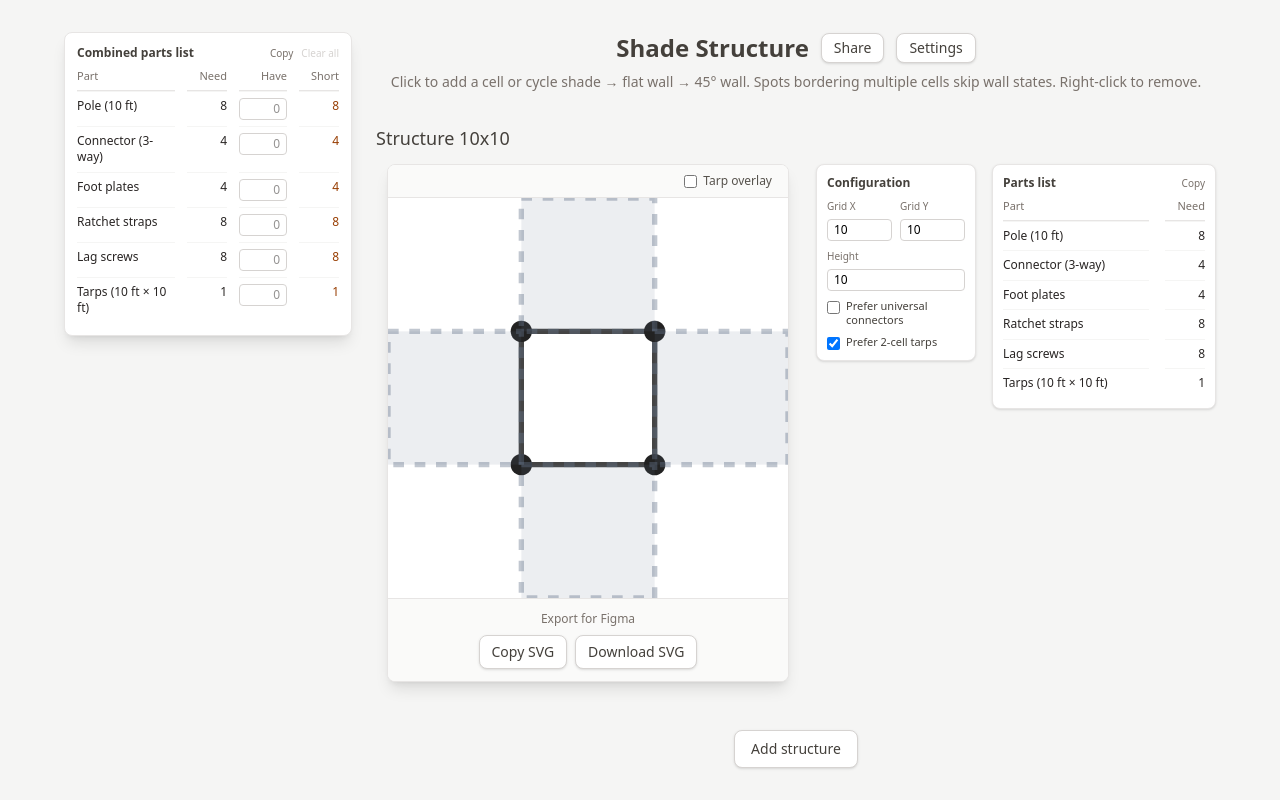
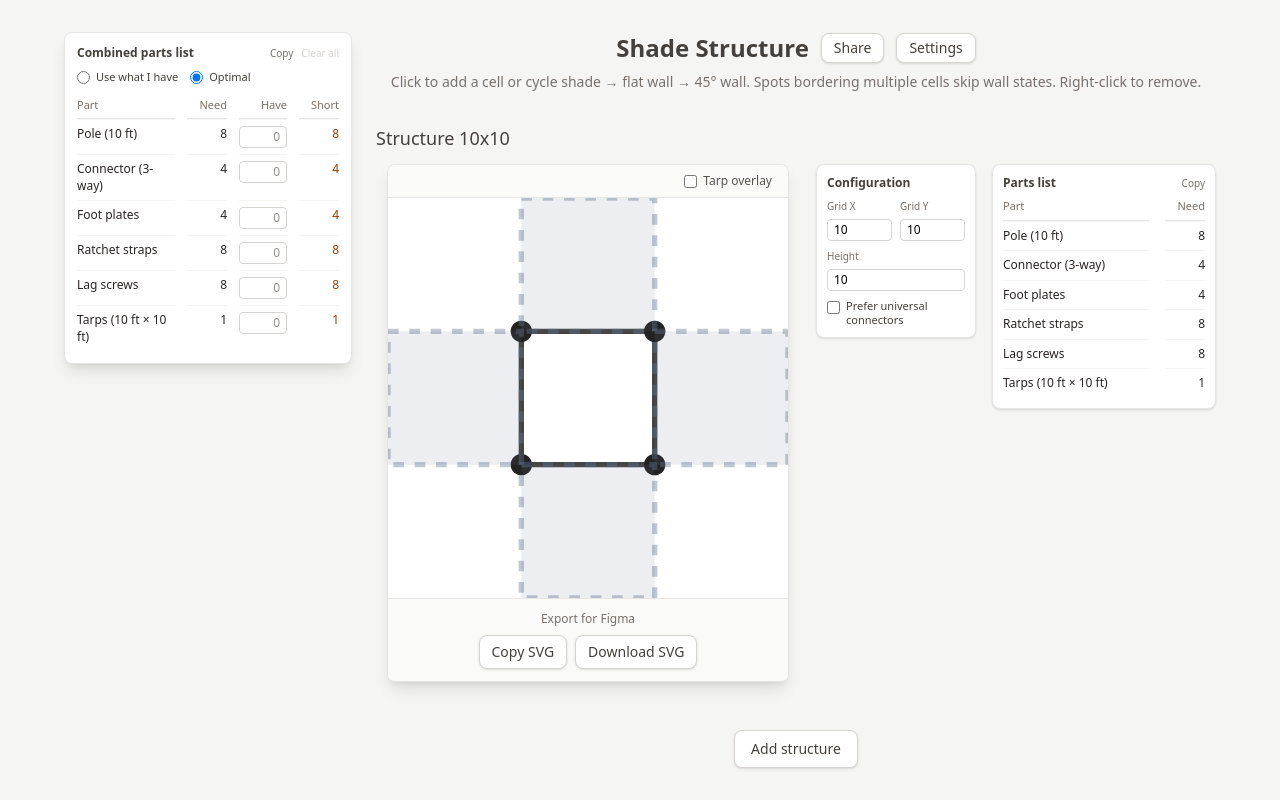
Before and after one commit to andrewpurcell/shade-structure, a React (Vite) app: page / in a window 1280 px wide. Built offline with nearby package versions, Linux system fonts and the light colour scheme.

Commit message:
optimal tarp vs use what i have

```diff
--- a/src/App.tsx
+++ b/src/App.tsx
@@ -1,4 +1,4 @@
-import { useState, useCallback, useEffect, Fragment } from "react";
+import { useState, useCallback, useEffect, useMemo, useId, Fragment } from "react";
 import {
   type ShapeState,
   type Point,
@@ -23,7 +23,6 @@ export interface ShapeConfig {
   gridSizeY: number;
   height: number;
   preferUniversalConnectors: boolean;
-  prefer2CellTarps: boolean;
 }
 
 const defaultConfig: ShapeConfig = {
@@ -31,8 +30,9 @@ const defaultConfig: ShapeConfig = {
   gridSizeY: 10,
   height: 10,
   preferUniversalConnectors: false,
-  prefer2CellTarps: true,
 };
+
+type TarpMode = "optimal" | "use-inventory";
 
 interface StructureEntry {
   id: string;
@@ -123,19 +123,15 @@ interface TarpOverlay {
   cells: Array<{ c: number; r: number }>;
 }
 
-function computeTarpOverlays(
-  config: ShapeConfig,
-  state: ShapeState,
-): TarpOverlay[] {
+function tarpInventoryKey(w: number, h: number): string {
+  const lo = Math.min(w, h);
+  const hi = Math.max(w, h);
+  return `tarp:${lo}x${hi}`;
+}
+
+function computeOptimalTarpOverlays(state: ShapeState): TarpOverlay[] {
   const cellKeys = [...state.cells];
   if (cellKeys.length === 0) return [];
-
-  if (!config.prefer2CellTarps) {
-    return cellKeys.map((k) => ({
-      kind: "single" as const,
-      cells: [parseCellKey(k)],
-    }));
-  }
 
   const cellSet = new Set(cellKeys);
   const leftCells = cellKeys.filter((k) => {
@@ -194,6 +190,49 @@ function computeTarpOverlays(
   return overlays;
 }
 
+function splitPairsUsingInventory(
+  overlays: TarpOverlay[],
+  gx: number,
+  gy: number,
+  remainingSingles: Map<string, number>,
+): TarpOverlay[] {
+  const key = tarpInventoryKey(gx, gy);
+  const result: TarpOverlay[] = [];
+  for (const overlay of overlays) {
+    if (overlay.kind === "single") {
+      result.push(overlay);
+      continue;
+    }
+    const available = remainingSingles.get(key) ?? 0;
+    if (available >= 2) {
+      remainingSingles.set(key, available - 2);
+      for (const cell of overlay.cells) {
+        result.push({ kind: "single", cells: [cell] });
+      }
+    } else {
+      result.push(overlay);
+    }
+  }
+  return result;
+}
+
+function computeTarpOverlays(
+  config: ShapeConfig,
+  state: ShapeState,
+  tarpMode: TarpMode,
+  remainingSingles?: Map<string, number>,
+): TarpOverlay[] {
+  const cellKeys = [...state.cells];
+  if (cellKeys.length === 0) return [];
+
+  const optimal = computeOptimalTarpOverlays(state);
+  if (tarpMode === "optimal" || !remainingSingles) return optimal;
+
+  const gx = Math.max(1, config.gridSizeX);
+  const gy = Math.max(1, config.gridSizeY);
+  return splitPairsUsingInventory(optimal, gx, gy, remainingSingles);
+}
+
 function tarpOverlayDimensions(
   overlay: TarpOverlay,
   gx: number,
@@ -207,6 +246,8 @@ function tarpOverlayDimensions(
 function computePartsBreakdown(
   config: ShapeConfig,
   state: ShapeState,
+  tarpMode: TarpMode,
+  remainingSingles?: Map<string, number>,
 ): PartsBreakdown {
   const gx = Math.max(1, config.gridSizeX);
   const gy = Math.max(1, config.gridSizeY);
@@ -214,7 +255,12 @@ function computePartsBreakdown(
 
   const breakdown = emptyPartsBreakdown();
 
-  const overlays = computeTarpOverlays(config, state);
+  const overlays = computeTarpOverlays(
+    config,
+    state,
+    tarpMode,
+    remainingSingles,
+  );
   if (overlays.length > 0) {
     const canonical = (a: number, b: number) =>
       [Math.min(a, b), Math.max(a, b)] as const;
@@ -330,6 +376,72 @@ function mergePartsBreakdowns(breakdowns: PartsBreakdown[]): PartsBreakdown {
   return merged;
 }
 
+function inventorySinglesBudget(inventory: Inventory): Map<string, number> {
+  const budget = new Map<string, number>();
+  for (const [key, count] of Object.entries(inventory)) {
+    if (key.startsWith("tarp:") && count > 0) {
+      budget.set(key, count);
+    }
+  }
+  return budget;
+}
+
+function computeCombinedPartsBreakdown(
+  structures: StructureEntry[],
+  tarpMode: TarpMode,
+  inventory: Inventory,
+): PartsBreakdown {
+  const remainingSingles =
+    tarpMode === "use-inventory"
+      ? inventorySinglesBudget(inventory)
+      : undefined;
+  const breakdowns = structures.map((s) =>
+    computePartsBreakdown(
+      s.config,
+      s.state,
+      tarpMode,
+      remainingSingles,
+    ),
+  );
+  return mergePartsBreakdowns(breakdowns);
+}
+
+function computeStructureBreakdowns(
+  structures: StructureEntry[],
+  tarpMode: TarpMode,
+  inventory: Inventory,
+): PartsBreakdown[] {
+  const remainingSingles =
+    tarpMode === "use-inventory"
+      ? inventorySinglesBudget(inventory)
+      : undefined;
+  return structures.map((s) =>
+    computePartsBreakdown(s.config, s.state, tarpMode, remainingSingles),
+  );
+}
+
+function computeTarpOverlaysForStructure(
+  structures: StructureEntry[],
+  structureIndex: number,
+  tarpMode: TarpMode,
+  inventory: Inventory,
+): TarpOverlay[] {
+  const remainingSingles =
+    tarpMode === "use-inventory"
+      ? inventorySinglesBudget(inventory)
+      : undefined;
+  for (let i = 0; i < structureIndex; i++) {
+    const s = structures[i]!;
+    computeTarpOverlays(s.config, s.state, tarpMode, remainingSingles);
+  }
+  const entry = structures[structureIndex]!;
+  return computeTarpOverlays(
+    entry.config,
+    entry.state,
+    tarpMode,
+    remainingSingles,
+  );
+}
 
 interface PartEntry {
   key: string;
@@ -544,11 +656,13 @@ type Inventory = Record<string, number>;
 interface AppSettings {
   figmaScale: number;
   showTarpOverlay: boolean;
+  tarpMode: TarpMode;
 }
 
 const defaultSettings: AppSettings = {
   figmaScale: DEFAULT_FIGMA_SCALE,
   showTarpOverlay: false,
+  tarpMode: "optimal",
 };
 
 function loadSettings(): AppSettings {
@@ -562,9 +676,11 @@ function loadSettings(): AppSettings {
     const record = parsed as {
       figmaScale?: unknown;
       showTarpOverlay?: unknown;
+      tarpMode?: unknown;
     };
     const figmaScale = record.figmaScale;
     const showTarpOverlay = record.showTarpOverlay;
+    const tarpMode = record.tarpMode;
     return {
       figmaScale:
         typeof figmaScale === "number" &&
@@ -574,6 +690,10 @@ function loadSettings(): AppSettings {
           : DEFAULT_FIGMA_SCALE,
       showTarpOverlay:
         typeof showTarpOverlay === "boolean" ? showTarpOverlay : false,
+      tarpMode:
+        tarpMode === "use-inventory" || tarpMode === "optimal"
+          ? tarpMode
+          : "optimal",
     };
   } catch {
     return { ...defaultSettings };
@@ -852,6 +972,7 @@ function ShapeCanvas({
   config,
   state,
   showTarpOverlay,
+  tarpOverlays,
   onCycleAdjacentSpot,
   onRemoveCell,
   onRemoveSideShade,
@@ -859,6 +980,7 @@ function ShapeCanvas({
   config: ShapeConfig;
   state: ShapeState;
   showTarpOverlay: boolean;
+  tarpOverlays: TarpOverlay[];
   onCycleAdjacentSpot: (c: number, r: number) => void;
   onRemoveCell: (c: number, r: number) => void;
   onRemoveSideShade: (c: number, r: number) => void;
@@ -917,7 +1039,7 @@ function ShapeCanvas({
   const displayWidth = (DISPLAY_SIZE * viewWS) / L;
   const displayHeight = (DISPLAY_SIZE * viewHS) / L;
   const viewBoxScaled = `${viewMinXS} ${viewMinYS} ${viewWS} ${viewHS}`;
-  const tarpOverlays = showTarpOverlay ? computeTarpOverlays(config, state) : [];
+  const visibleOverlays = showTarpOverlay ? tarpOverlays : [];
 
   return (
     <svg
@@ -1000,7 +1122,7 @@ function ShapeCanvas({
             }}
           />
         ))}
-        {tarpOverlays.map((overlay, i) => {
+        {visibleOverlays.map((overlay, i) => {
           const cs = overlay.cells.map((cell) => cell.c);
           const rs = overlay.cells.map((cell) => cell.r);
           const x = Math.min(...cs);
@@ -1146,19 +1268,15 @@ function PartsListRows({
 }
 
 function PartsList({
-  config,
-  state,
+  breakdown,
   title = "Parts list",
   className = "",
 }: {
-  config: ShapeConfig;
-  state: ShapeState;
+  breakdown: PartsBreakdown;
   title?: string;
   className?: string;
 }) {
-  const entries = partsBreakdownToEntries(
-    computePartsBreakdown(config, state),
-  );
+  const entries = partsBreakdownToEntries(breakdown);
   const tsv = entriesToTsv(entries);
 
   return (
@@ -1182,17 +1300,24 @@ function CombinedPartsList({
   structures,
   className = "",
   inventory,
+  tarpMode,
+  onTarpModeChange,
   onSetHave,
   onClearInventory,
 }: {
   structures: StructureEntry[];
   className?: string;
   inventory: Inventory;
+  tarpMode: TarpMode;
+  onTarpModeChange: (mode: TarpMode) => void;
   onSetHave: (key: string, have: number) => void;
   onClearInventory: () => void;
 }) {
-  const breakdown = mergePartsBreakdowns(
-    structures.map((s) => computePartsBreakdown(s.config, s.state)),
+  const radioGroupName = useId();
+  const breakdown = computeCombinedPartsBreakdown(
+    structures,
+    tarpMode,
+    inventory,
   );
   const entries = partsBreakdownToEntries(breakdown);
   const hasInventory = Object.keys(inventory).length > 0;
@@ -1218,6 +1343,29 @@ function CombinedPartsList({
           </button>
         </div>
       </div>
+      <fieldset className="mb-3 flex gap-3 border-0 p-0">
+        <legend className="sr-only">Tarp sizing</legend>
+        <label className="flex cursor-pointer items-center gap-1.5">
+          <input
+            type="radio"
+            name={radioGroupName}
+            checked={tarpMode === "use-inventory"}
+            onChange={() => onTarpModeChange("use-inventory")}
+            className="border-stone-300"
+          />
+          <span className="text-[11px] text-stone-700">Use what I have</span>
+        </label>
+        <label className="flex cursor-pointer items-center gap-1.5">
+          <input
+            type="radio"
+            name={radioGroupName}
+            checked={tarpMode === "optimal"}
+            onChange={() => onTarpModeChange("optimal")}
+            className="border-stone-300"
+          />
+          <span className="text-[11px] text-stone-700">Optimal</span>
+        </label>
+      </fieldset>
       {entries.length > 0 ? (
         <PartsListRows
           entries={entries}
@@ -1297,17 +1445,6 @@ function ConfigPanel({
             Prefer universal connectors
           </span>
         </label>
-        <label className="flex items-start gap-1.5 cursor-pointer">
-          <input
-            type="checkbox"
-            checked={config.prefer2CellTarps}
-            onChange={(e) => set({ prefer2CellTarps: e.target.checked })}
-            className="mt-0.5 rounded border-stone-300 shrink-0"
-          />
-          <span className="text-[11px] leading-tight text-stone-700">
-            Prefer 2-cell tarps
-          </span>
-        </label>
       </div>
     </aside>
   );
@@ -1368,6 +1505,8 @@ function StructureRow({
   canRemove,
   figmaScale,
   showTarpOverlay,
+  tarpOverlays,
+  partsBreakdown,
   onToggleTarpOverlay,
   onConfigChange,
   onCycleAdjacentSpot,
@@ -1380,6 +1519,8 @@ function StructureRow({
   canRemove: boolean;
   figmaScale: number;
   showTarpOverlay: boolean;
+  tarpOverlays: TarpOverlay[];
+  partsBreakdown: PartsBreakdown;
   onToggleTarpOverlay: (show: boolean) => void;
   onConfigChange: (config: ShapeConfig) => void;
   onCycleAdjacentSpot: (c: number, r: number) => void;
@@ -1421,6 +1562,7 @@ function StructureRow({
               config={entry.config}
               state={entry.state}
               showTarpOverlay={showTarpOverlay}
+              tarpOverlays={tarpOverlays}
               onCycleAdjacentSpot={onCycleAdjacentSpot}
               onRemoveCell={onRemoveCell}
               onRemoveSideShade={onRemoveSideShade}
@@ -1440,8 +1582,7 @@ function StructureRow({
         </div>
         <ConfigPanel config={entry.config} onChange={onConfigChange} />
         <PartsList
-          config={entry.config}
-          state={entry.state}
+          breakdown={partsBreakdown}
           className="w-full sm:w-56"
         />
       </div>
@@ -1513,6 +1654,16 @@ export default function App() {
     }
   }, [structures, inventory]);
 
+  const structureBreakdowns = useMemo(
+    () =>
+      computeStructureBreakdowns(
+        structures,
+        settings.tarpMode,
+        inventory,
+      ),
+    [structures, settings.tarpMode, inventory],
+  );
+
   return (
     <main className="min-h-screen bg-stone-100 p-4 sm:p-8">
       <div className="mx-auto flex w-full max-w-6xl flex-col gap-8 lg:flex-row lg:items-start lg:gap-6">
@@ -1520,6 +1671,10 @@ export default function App() {
           <CombinedPartsList
             structures={structures}
             inventory={inventory}
+            tarpMode={settings.tarpMode}
+            onTarpModeChange={(tarpMode) =>
+              setSettings((prev) => ({ ...prev, tarpMode }))
+            }
             onSetHave={setHave}
             onClearInventory={clearInventory}
             className="shadow-lg max-h-[calc(100vh-4rem)] overflow-y-auto"
@@ -1554,6 +1709,13 @@ export default function App() {
                 canRemove={structures.length > 1}
                 figmaScale={settings.figmaScale}
                 showTarpOverlay={settings.showTarpOverlay}
+                tarpOverlays={computeTarpOverlaysForStructure(
+                  structures,
+                  index,
+                  settings.tarpMode,
+                  inventory,
+                )}
+                partsBreakdown={structureBreakdowns[index] ?? emptyPartsBreakdown()}
                 onToggleTarpOverlay={(show) =>
                   setSettings((prev) => ({ ...prev, showTarpOverlay: show }))
                 }
@@ -1593,6 +1755,10 @@ export default function App() {
             <CombinedPartsList
               structures={structures}
               inventory={inventory}
+              tarpMode={settings.tarpMode}
+              onTarpModeChange={(tarpMode) =>
+                setSettings((prev) => ({ ...prev, tarpMode }))
+              }
               onSetHave={setHave}
               onClearInventory={clearInventory}
               className="w-full max-w-4xl lg:hidden"
--- a/src/urlState.ts
+++ b/src/urlState.ts
@@ -11,7 +11,6 @@ const DEFAULT_CONFIG = {
   gridSizeY: 10,
   height: 10,
   preferUniversalConnectors: false,
-  prefer2CellTarps: true,
 };
 
 interface SerializedSideShade {
@@ -43,7 +42,6 @@ export interface DecodedConfig {
   gridSizeY: number;
   height: number;
   preferUniversalConnectors: boolean;
-  prefer2CellTarps: boolean;
 }
 
 export interface DecodedStructure {
@@ -133,7 +131,6 @@ function parseConfig(raw: SerializedStructure): DecodedConfig {
     gridSizeY: Math.max(1, Math.floor(raw.gy ?? DEFAULT_CONFIG.gridSizeY)),
     height: Math.max(1, Math.floor(raw.h ?? DEFAULT_CONFIG.height)),
     preferUniversalConnectors: raw.u ?? DEFAULT_CONFIG.preferUniversalConnectors,
-    prefer2CellTarps: raw.t ?? DEFAULT_CONFIG.prefer2CellTarps,
   };
 }
 
@@ -220,7 +217,6 @@ export function encodeAppState(
       }
       if (config.height !== DEFAULT_CONFIG.height) entry.h = config.height;
       if (config.preferUniversalConnectors) entry.u = true;
-      if (!config.prefer2CellTarps) entry.t = false;
       return entry;
     }),
   };
```
